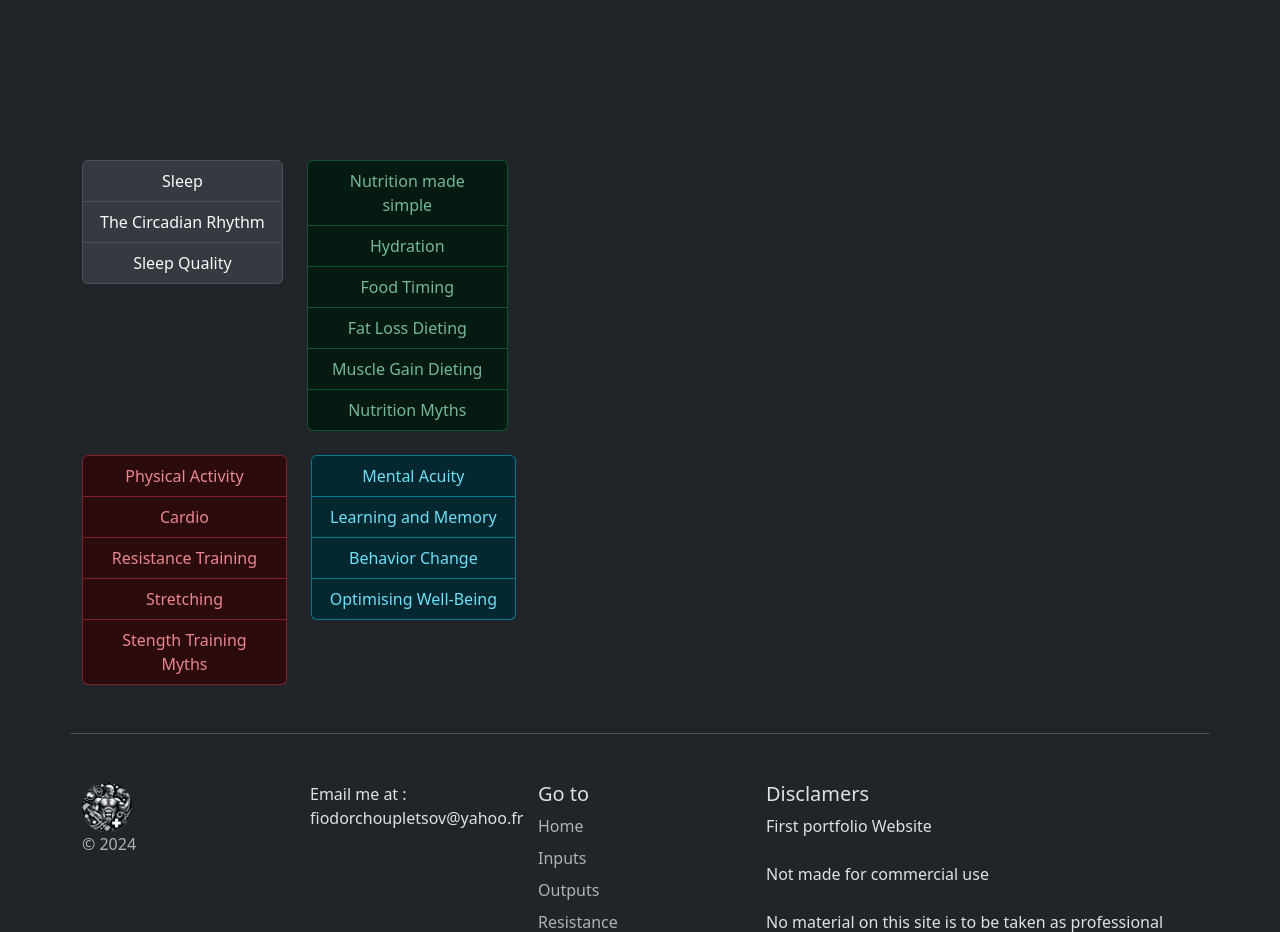
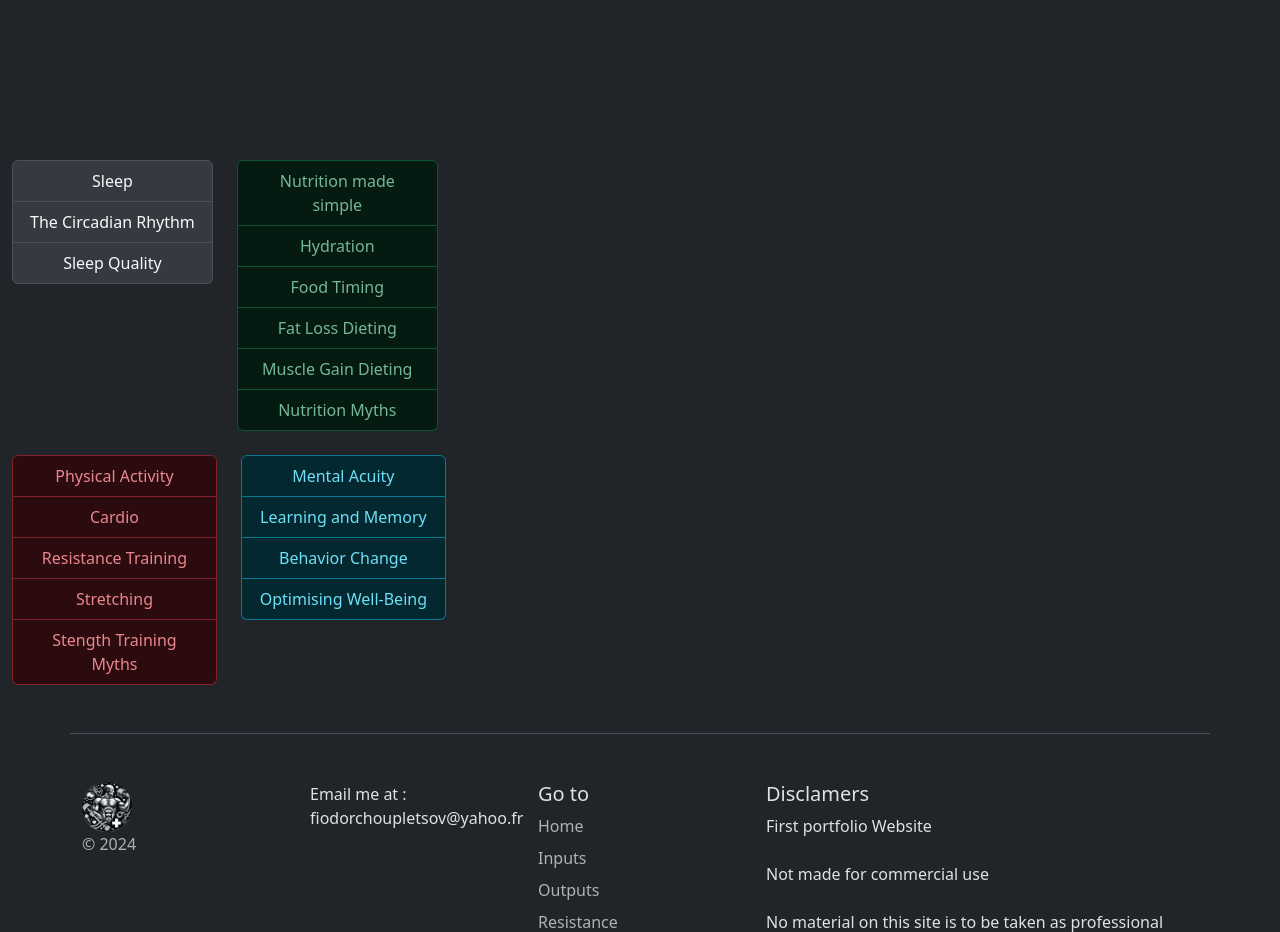
Before and after one commit to Self-Taught-Fiodor/TrackingApp, a Flask app: page /info in a window 1280 px wide. Shown: the part 57-989 px from the top of the page. Run offline with Flask 3, Linux system fonts and the light colour scheme.

Commit message:
"added -fluid to both containers'"

```diff
--- a/api/templates/info.html
+++ b/api/templates/info.html
@@ -7,7 +7,7 @@
 
 {% block content %}
 <div class="container" style="height: 20vh"></div>
-<div class="container d-flex text-center">
+<div class="container-fluid d-flex text-center">
   <div class="row g-1 g-lg-4">
     <div class="col-md-6">
       <div class="list-group">
@@ -30,7 +30,7 @@
     </div>
   </div>
 </div>
-<div class="container d-flex text-center mt-4">
+<div class="container-fluid d-flex text-center mt-4">
   <div class="row g-1 g-lg-4">
     <div class="col-md-6">
       <div class="list-group">
```
